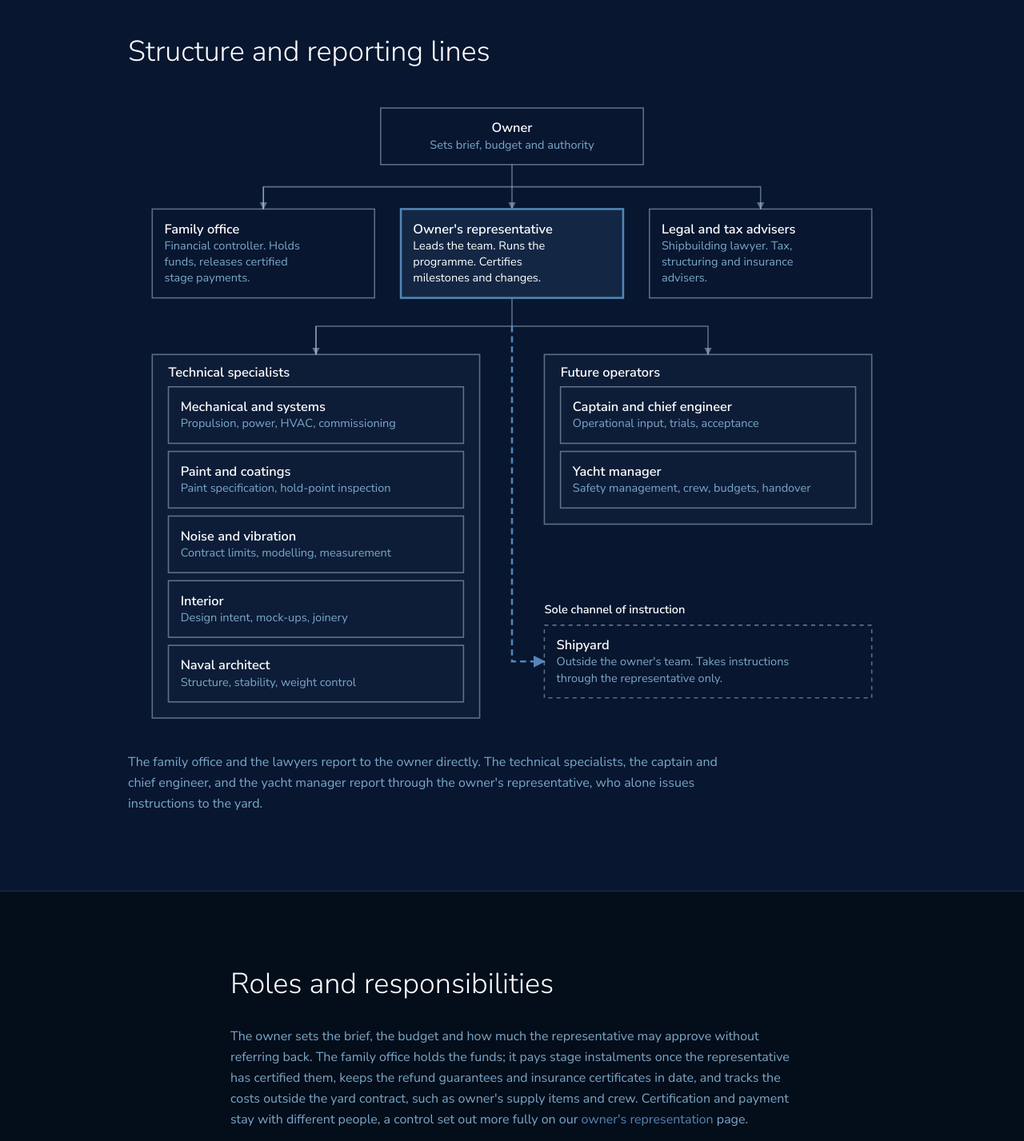
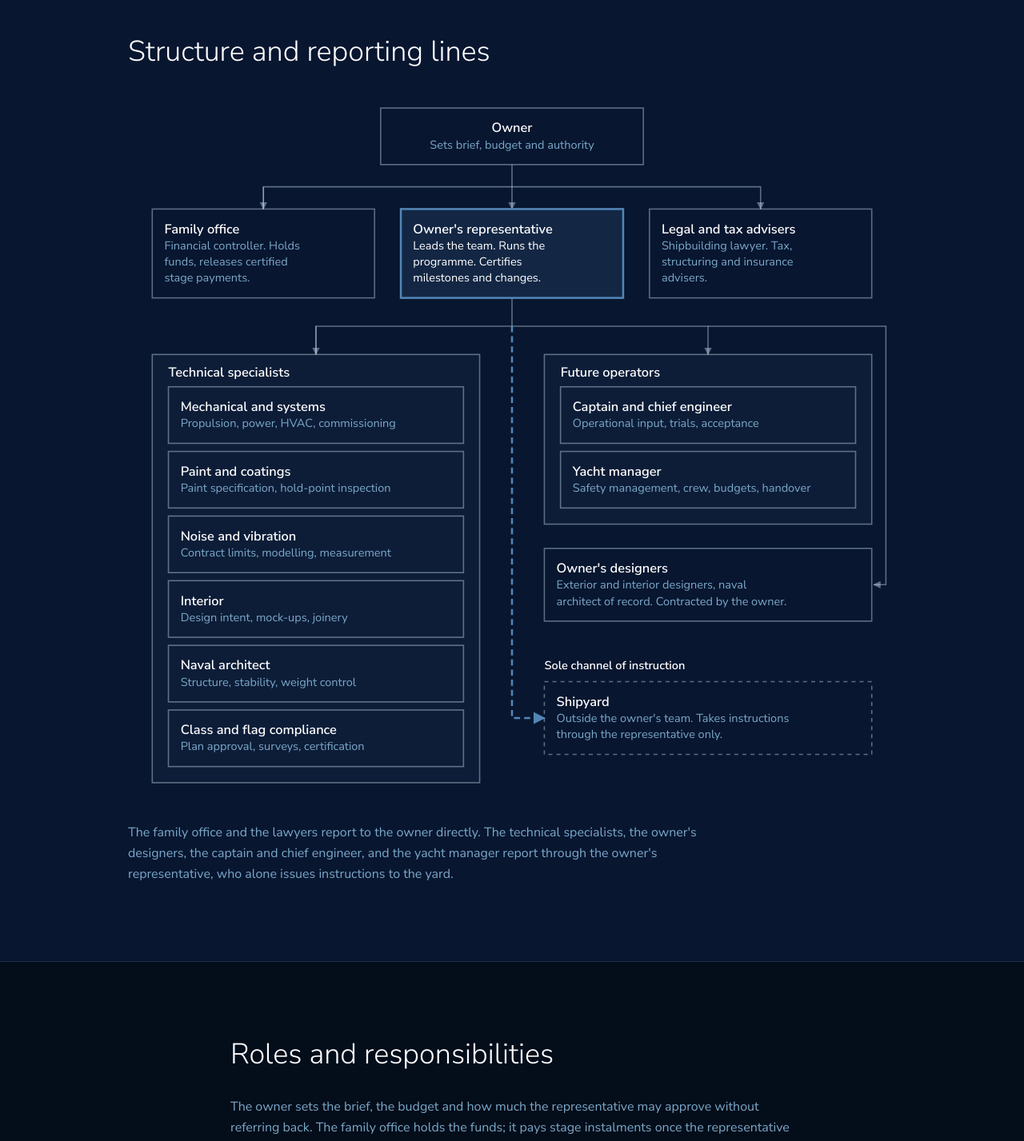
Before and after one commit to forelandmarine/website, a Next.js app: page /owners-representation/owners-team in a window 1280 px wide. Shown: the part 740-2167 px from the top of the page at 80% size. Built offline with nearby package versions, Linux system fonts and the light colour scheme.

Commit message:
Owner's Team page: owner's designers, class and flag compliance, representative and project manager, letter of authority

```diff
--- a/src/app/owners-representation/owners-team/page.tsx
+++ b/src/app/owners-representation/owners-team/page.tsx
@@ -15,14 +15,16 @@ const timeline: [string, string, string, string, string, string][] = [
   ["Noise and vibration", "Targets", "Contract limits", "Modelling, mounts", "Measurement", ""],
   ["Interior", "Brief with designer", "Scope allocation", "Mock-ups, samples", "Snagging", "Defects"],
   ["Naval architect", "Concept review", "Specification review", "Weight tracking", "Stability, trials", ""],
+  ["Class and flag compliance", "Class notation, flag", "Specification review", "Plan approval, surveys", "Certification", "Annual surveys"],
+  ["Owner's designers", "Concept, general arrangement", "Specification drawings", "Design development, approvals", "Final inspection", ""],
   ["Captain and chief engineer", "Operational input", "Specification review", "On site", "Trials and acceptance", "Defect log"],
   ["Yacht manager", "", "", "Operational set-up", "Assumes management", "Manages the yacht"],
 ];
 
 const scale = [
-  { project: "24 to 35 metres, semi-custom", structure: "Representative with regular yard attendance. Lawyer and adviser input at contract. Paint and systems specialists engaged at set points." },
+  { project: "24 to 35 metres, semi-custom", structure: "Representative also acting as the owner's project manager, with regular yard attendance. Lawyer and adviser input at contract. Paint and systems specialists engaged at set points." },
   { project: "35 to 50 metres, custom", structure: "Resident representative. Captain or chief engineer on site during the build. Planned specialist visits across all technical disciplines." },
-  { project: "50 to 60 metres and above", structure: "Resident site team with discipline leads. Specialists retained through the build. Dedicated cost control, working with the family office." },
+  { project: "50 to 60 metres and above", structure: "Representative supported by a resident project manager and site team with discipline leads. Specialists retained through the build. Dedicated cost control, working with the family office." },
 ];
 
 const faqs = [
@@ -52,7 +54,7 @@ function DiagramBox({ x, y, w, h, title, lines, dashed }: { x: number; y: number
 
 function TeamDiagram() {
   return (
-    <svg viewBox="0 40 760 620" role="img" aria-label="The owner's team: specialists report through one representative, who alone instructs the yard" fontSize="13" className="w-full h-auto">
+    <svg viewBox="0 40 760 690" role="img" aria-label="The owner's team: specialists report through one representative, who alone instructs the yard" fontSize="13" className="w-full h-auto">
       <defs>
         <marker id="team-arrow" viewBox="0 0 10 10" refX="9" refY="5" markerWidth="6" markerHeight="6" orient="auto-start-reverse">
           <path d="M0 0L10 5L0 10z" fill={edge} />
@@ -68,8 +70,9 @@ function TeamDiagram() {
         <path d="M380 236V264" />
         <path d="M186 292V264H574V292" markerEnd="url(#team-arrow)" />
         <path d="M186 264V292" markerEnd="url(#team-arrow)" />
+        <path d="M574 264H750V520H738" markerEnd="url(#team-arrow)" />
       </g>
-      <path d="M380 264V596H412" fill="none" stroke={accent} strokeWidth="2" strokeDasharray="6 4" markerEnd="url(#yard-arrow)" />
+      <path d="M380 264V652H412" fill="none" stroke={accent} strokeWidth="2" strokeDasharray="6 4" markerEnd="url(#yard-arrow)" />
 
       <rect x="250" y="48" width="260" height="56" fill="none" stroke={edge} strokeWidth="1.25" />
       <text x="380" y="72" textAnchor="middle" fontWeight="600" fill={ink}>Owner</text>
@@ -85,21 +88,24 @@ function TeamDiagram() {
 
       <DiagramBox x={516} y={148} w={220} h={88} title="Legal and tax advisers" lines={["Shipbuilding lawyer. Tax,", "structuring and insurance", "advisers."]} />
 
-      <rect x="24" y="292" width="324" height="360" fill="rgba(83,134,182,0.06)" stroke={edge} strokeWidth="1.25" />
+      <rect x="24" y="292" width="324" height="424" fill="rgba(83,134,182,0.06)" stroke={edge} strokeWidth="1.25" />
       <text x="40" y="314" fontWeight="600" fill={ink}>Technical specialists</text>
       <DiagramBox x={40} y={324} w={292} h={56} title="Mechanical and systems" lines={["Propulsion, power, HVAC, commissioning"]} />
       <DiagramBox x={40} y={388} w={292} h={56} title="Paint and coatings" lines={["Paint specification, hold-point inspection"]} />
       <DiagramBox x={40} y={452} w={292} h={56} title="Noise and vibration" lines={["Contract limits, modelling, measurement"]} />
       <DiagramBox x={40} y={516} w={292} h={56} title="Interior" lines={["Design intent, mock-ups, joinery"]} />
       <DiagramBox x={40} y={580} w={292} h={56} title="Naval architect" lines={["Structure, stability, weight control"]} />
+      <DiagramBox x={40} y={644} w={292} h={56} title="Class and flag compliance" lines={["Plan approval, surveys, certification"]} />
 
       <rect x="412" y="292" width="324" height="168" fill="rgba(83,134,182,0.06)" stroke={edge} strokeWidth="1.25" />
       <text x="428" y="314" fontWeight="600" fill={ink}>Future operators</text>
       <DiagramBox x={428} y={324} w={292} h={56} title="Captain and chief engineer" lines={["Operational input, trials, acceptance"]} />
       <DiagramBox x={428} y={388} w={292} h={56} title="Yacht manager" lines={["Safety management, crew, budgets, handover"]} />
 
-      <text x="412" y="548" fontSize="11.5" fontWeight="600" fill={ink}>Sole channel of instruction</text>
-      <DiagramBox x={412} y={560} w={324} h={72} dashed title="Shipyard" lines={["Outside the owner's team. Takes instructions", "through the representative only."]} />
+      <DiagramBox x={412} y={484} w={324} h={72} title="Owner's designers" lines={["Exterior and interior designers, naval", "architect of record. Contracted by the owner."]} />
+
+      <text x="412" y="604" fontSize="11.5" fontWeight="600" fill={ink}>Sole channel of instruction</text>
+      <DiagramBox x={412} y={616} w={324} h={72} dashed title="Shipyard" lines={["Outside the owner's team. Takes instructions", "through the representative only."]} />
     </svg>
   );
 }
@@ -128,11 +134,15 @@ function TeamDiagramMobile() {
         <div className="ml-4 space-y-3 border-l border-white/20 pl-4">
           <div className={node}>
             <p className="font-semibold text-white">Technical specialists</p>
-            <p className="text-muted text-xs mt-1">Mechanical and systems, paint and coatings, noise and vibration, interior, naval architect.</p>
+            <p className="text-muted text-xs mt-1">Mechanical and systems, paint and coatings, noise and vibration, interior, naval architect, class and flag compliance.</p>
           </div>
           <div className={node}>
             <p className="font-semibold text-white">Future operators</p>
             <p className="text-muted text-xs mt-1">Captain and chief engineer, yacht manager.</p>
+          </div>
+          <div className={node}>
+            <p className="font-semibold text-white">Owner&apos;s designers</p>
+            <p className="text-muted text-xs mt-1">Exterior and interior designers, naval architect of record. Contracted by the owner.</p>
           </div>
           <div className="border border-dashed border-accent px-4 py-3">
             <p className="font-semibold text-white">Shipyard</p>
@@ -216,7 +226,7 @@ export default function OwnersTeamPage() {
               <TeamDiagramMobile />
             </div>
             <figcaption className="mt-8 max-w-3xl text-muted leading-relaxed">
-              The family office and the lawyers report to the owner directly. The technical specialists, the captain and chief engineer, and the yacht manager report through the owner&apos;s representative, who alone issues instructions to the yard.
+              The family office and the lawyers report to the owner directly. The technical specialists, the owner&apos;s designers, the captain and chief engineer, and the yacht manager report through the owner&apos;s representative, who alone issues instructions to the yard.
             </figcaption>
           </figure>
         </div>
@@ -235,10 +245,13 @@ export default function OwnersTeamPage() {
             A shipbuilding lawyer negotiates the contract and the refund guarantees, and settles how the specification is incorporated into the contract; a corporate lawyer or family solicitor is not usually suited to the work. Tax and structuring advisers settle the ownership company, flag and VAT position before signature, since an intention to charter, for example, can change the specification. An insurance broker reviews the yard&apos;s builder&apos;s risk cover and arranges the owner&apos;s cover from delivery.
           </p>
           <p className="text-muted leading-relaxed mb-5">
-            The owner&apos;s representative runs the programme and the reporting, reviews the specification, checks milestone claims and change orders, and is the single channel to the yard. On a larger yacht this is a resident site team rather than a visiting inspector. Technical specialists are engaged for defined scopes of work and report through the representative: a mechanical and systems consultant for propulsion, power, HVAC and the factory acceptance tests; a paint inspector at the agreed hold points; and an independent naval architect on structure, stability and the weight budget.
+            The owner&apos;s representative runs the programme and the reporting, reviews the specification, checks milestone claims and change orders, and is the single channel to the yard. On a smaller or series-built yacht the representative usually also acts as the owner&apos;s project manager; on a larger yacht the two roles are separated, with a resident project manager and site team reporting to the representative. Technical specialists are engaged for defined scopes of work and report through the representative: a mechanical and systems consultant for propulsion, power, HVAC and the factory acceptance tests; a paint inspector at the agreed hold points; an independent naval architect on structure, stability and the weight budget; and a class and flag specialist for plan approval, surveys and the statutory certificates.
           </p>
           <p className="text-muted leading-relaxed mb-5">
             Noise and vibration limits are written into the contract and modelled early in design, because they are only measured at sea trials, when structural changes are rarely practical. An interior consultant acts between the designer and the joiners on mock-ups, samples and owner&apos;s supply items. Sailing yachts add rig, sail plan and deck hardware specialists.
+          </p>
+          <p className="text-muted leading-relaxed mb-5">
+            On a custom build the exterior and interior designers, and often the naval architect of record, are usually contracted by the owning company. They are then members of the owner&apos;s team, and the representative co-ordinates their drawings and approvals with the yard. Where the yard engages the designer instead, the owner should establish before signature what the designer is obliged to do for the owner.
           </p>
           <p className="text-muted leading-relaxed">
             The captain and chief engineer should be appointed during the build, so that those who will operate the yacht can review the specification and are familiar with her systems before handover. The yacht manager is appointed later in the build to establish the safety management system, crew contracts, the planned maintenance system and the flag and class documentation, so that no certificate or contract lapses at delivery.
@@ -289,10 +302,10 @@ export default function OwnersTeamPage() {
         <div className="mx-auto max-w-3xl px-4 sm:px-6 lg:px-8">
           <h2 className="text-3xl sm:text-4xl font-light text-white mb-8 leading-tight">Working arrangements</h2>
           <p className="text-muted leading-relaxed mb-5">
-            Several parties close to the project have obligations of their own. The yard works to its contract; the classification society checks the yacht against its rules, not against the owner&apos;s specification; the flag state is concerned with statutory compliance; a broker is usually paid on commission; and a designer engaged by the yard answers to the yard. Each is valuable to the project, though none of them acts for the owner.
+            Several parties close to the project have obligations of their own. The yard works to its contract; the classification society checks the yacht against its rules, not against the owner&apos;s specification; the flag state is concerned with statutory compliance; and a broker is usually paid on commission. Each is valuable to the project, though none of them acts for the owner.
           </p>
           <p className="text-muted leading-relaxed">
-            We would normally establish the team on the following terms. All instructions to the yard pass through the representative, since an informal request from the owner or from a consultant on site may otherwise be treated as a change order. The owner&apos;s limits of authority are written down at the start. Specialists are contracted by the owning company wherever possible, so that their duty runs to the owner, with the representative managing their scope and budget. The owner receives a single regular report on programme, cost, quality and the decisions needed, with the specialists&apos; findings included rather than forwarded separately.
+            We would normally establish the team on the following terms. All instructions to the yard pass through the representative, since an informal request from the owner or from a consultant on site may otherwise be treated as a change order. The representative&apos;s authority is set out at the start in a letter of authority or power of attorney, stating what may be approved without reference to the owner and when the authority expires, since approvals of variations and milestones can bind the owner. Specialists are contracted by the owning company wherever possible, so that their duty runs to the owner, with the representative managing their scope and budget. The owner receives a single regular report on programme, cost, quality and the decisions needed, with the specialists&apos; findings included rather than forwarded separately.
           </p>
         </div>
       </section>
```
Also changed, not shown: src/app/llms-full.txt/route.ts (+1 -1 lines), public/llms.txt.
